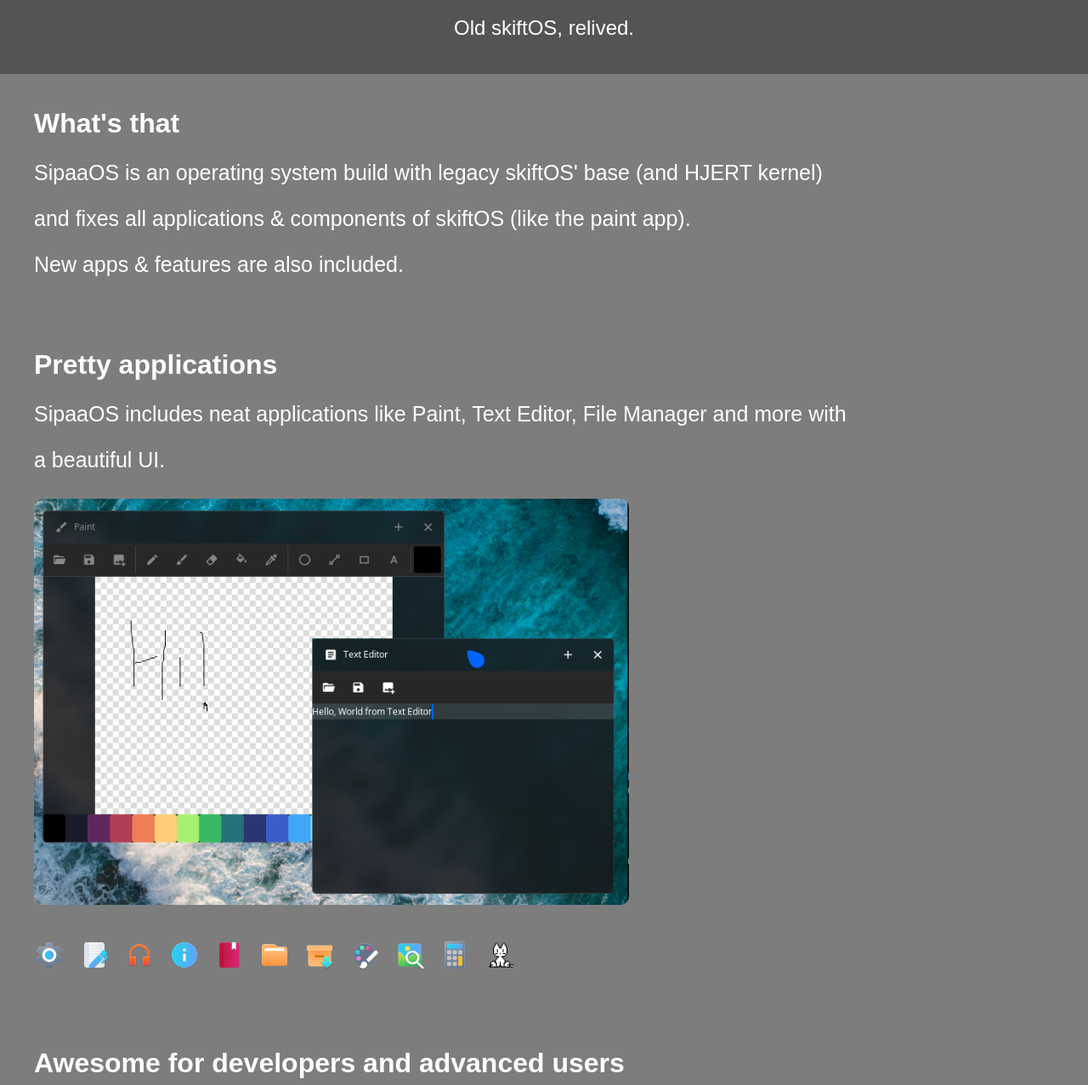
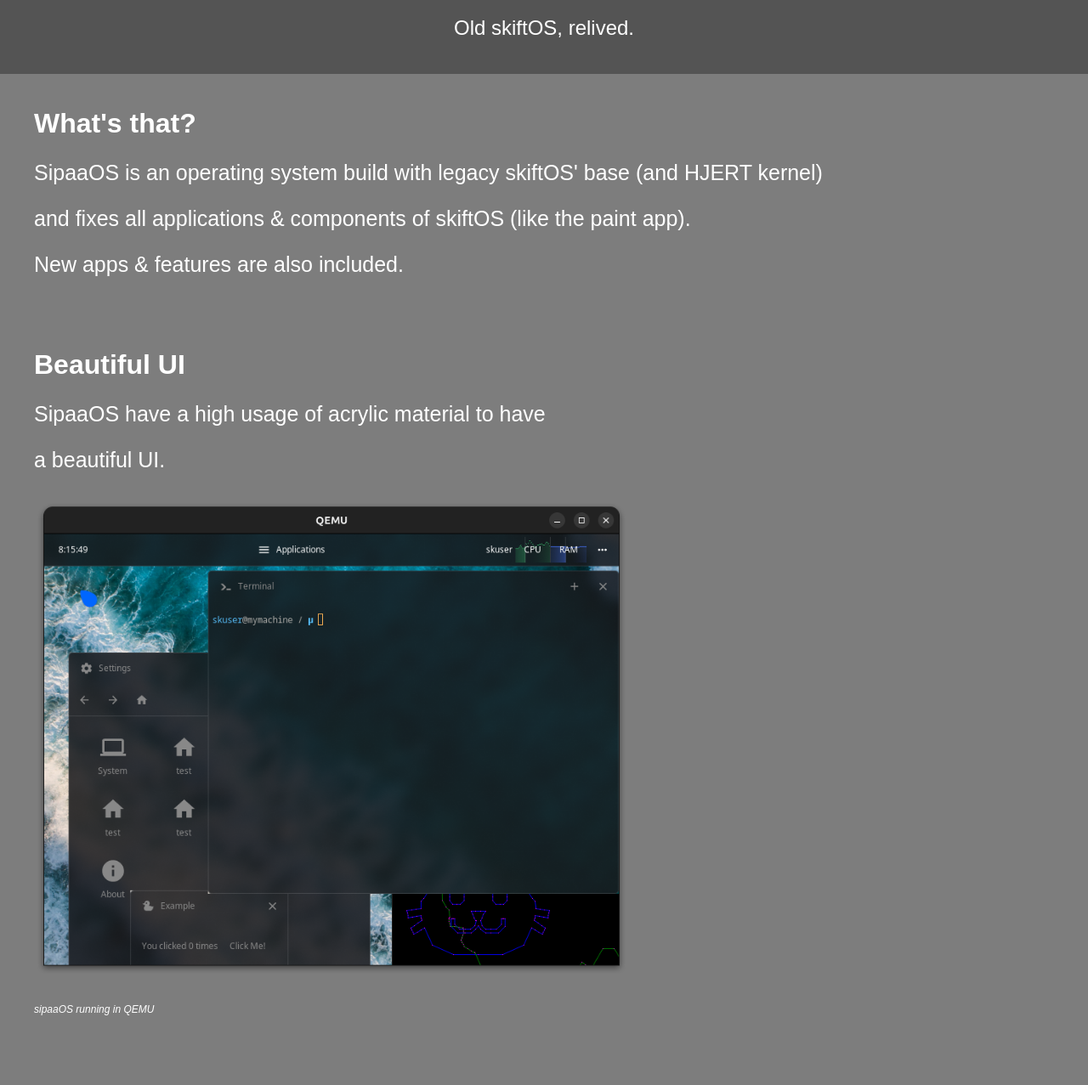
Before and after one commit to Sipaa-Projects/sipaaos-project.github.io, a plain HTML site: page index.html in a window 1280 px wide. Shown: the part 680-1957 px from the top of the page at 85% size. Drawn offline with Linux system fonts and the light colour scheme.

Commit message:
New "Beautiful UI" section

```diff
--- a/index.html
+++ b/index.html
@@ -16,10 +16,18 @@
         <h2>Old skiftOS, relived.</h2>
     </div>
     <div class="description">
-        <h1>What's that</h1>
+        <h1>What's that?</h1>
         <p>SipaaOS is an operating system build with legacy skiftOS' base (and HJERT kernel)<p>
         <p>and fixes all applications & components of skiftOS (like the paint app).<p>
         <p>New apps & features are also included.<p>
+    </div>
+    <div class="description">
+        <h1>Beautiful UI</h1>
+        <p>SipaaOS have a high usage of acrylic material to have<p>
+        <p>a beautiful UI.<p>
+        <img src="screenshot.png" width="700" style="margin-top: 6px; border-radius: 10px;"/>
+        <br/>
+        <p style="font-style: italic; font-size: 12px;">sipaaOS running in QEMU<p>
     </div>
     <div class="description">
         <h1>Pretty applications</h1>
```
Also changed, not shown: screenshot.png (added).
